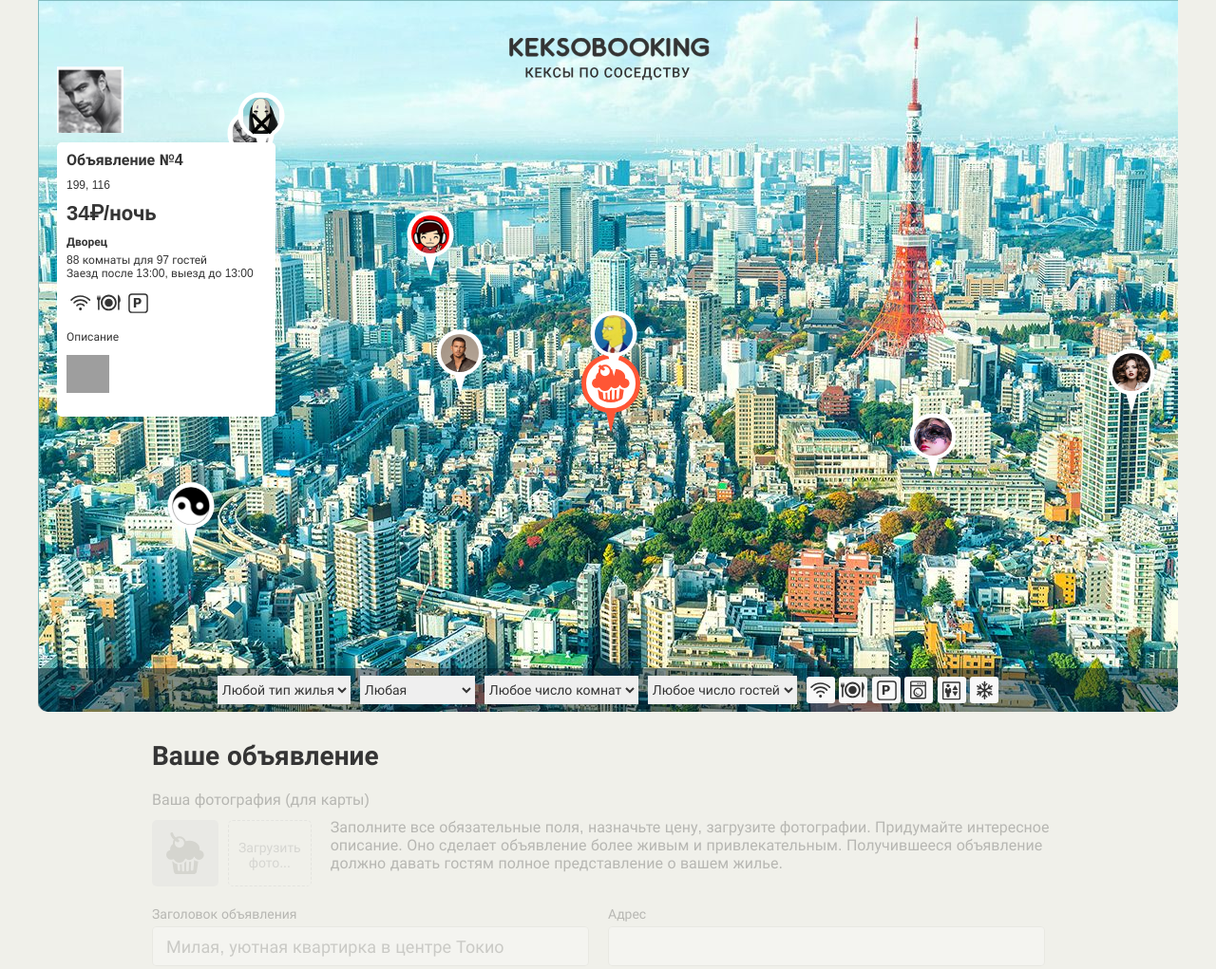
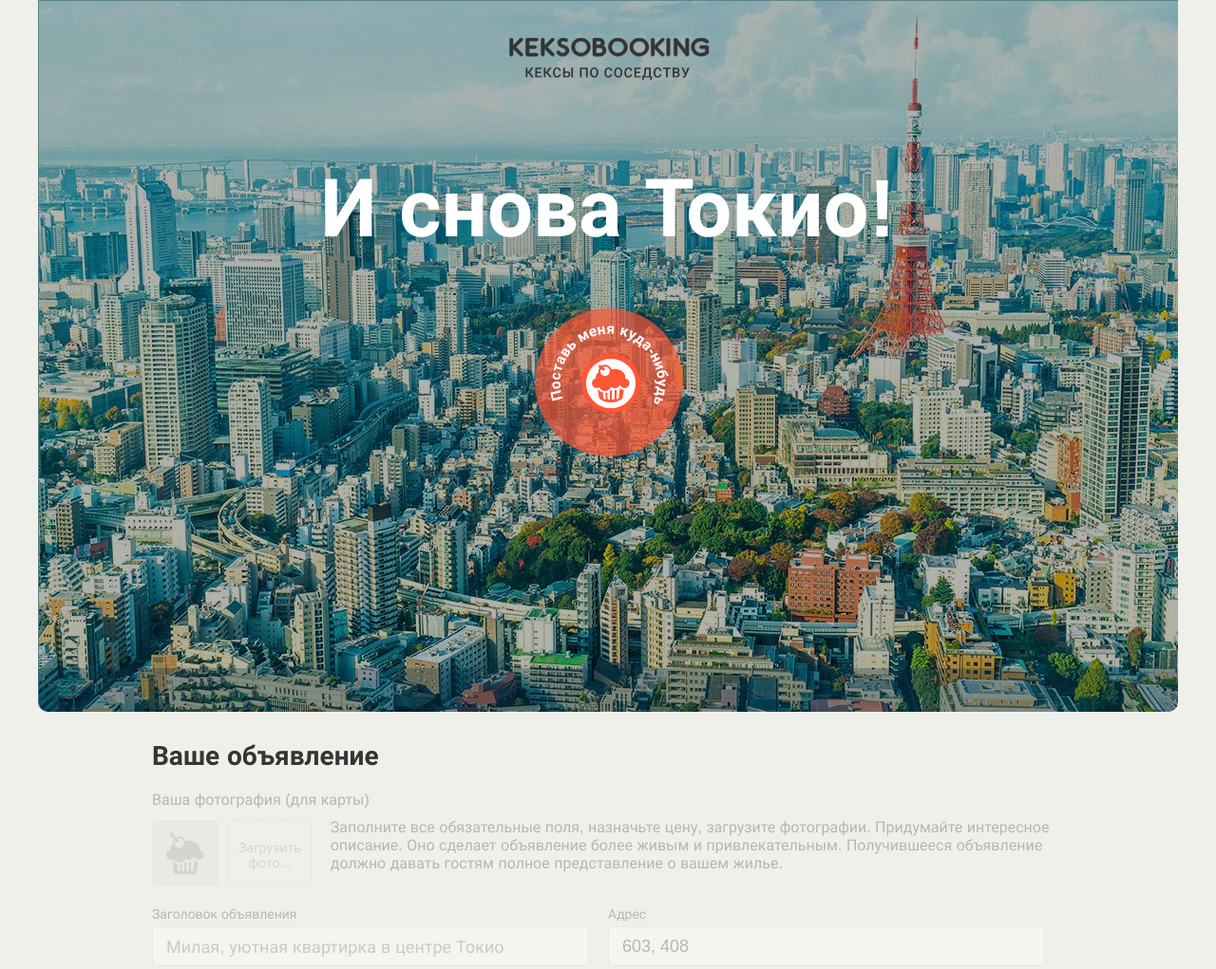
Before and after one commit to WhFrost/17826-keksobooking-21, a website: page index.html in a window 1280 px wide. Shown: the top 1021 px of the page at 95% size. Drawn offline with Linux system fonts and the light colour scheme; grey boxes are pictures that could not be loaded.

Commit message:
Активация страницы. Начало валидации формы

```diff
--- a/js/main.js
+++ b/js/main.js
@@ -16,27 +16,41 @@ const LOCATION_X = document.querySelector(`.map`).offsetWidth;
 const LOCATION_Y = 630;
 const MAP = document.querySelector(`.map`);
 const MAP_PIN = document.querySelector(`.map__pins`);
+const MAP_MAIN_PIN = document.querySelector(`.map__pin--main`);
+const MAIN_PIN_WIDTH = 65;
+const MAIN_PIN_HEIGHT = 65;
+const MAIN_PIN_X = Math.round(MAIN_PIN_WIDTH / 2 + MAP_MAIN_PIN.offsetLeft);
+const MAIN_PIN_Y = Math.round(MAIN_PIN_HEIGHT / 2 + MAP_MAIN_PIN.offsetTop);
+const MAIN_PIN_OFFSET_Y = Math.round(MAIN_PIN_HEIGHT / 2 + 19);
+const MAP_FILTERS = document.querySelectorAll(`.map__filter`);
 const PIN_TEMPLATE = document.querySelector(`#pin`)
   .content
   .querySelector(`.map__pin`);
-const FILTERS_CONTAINER = document.querySelector(`.map__filters-container`);
-const CARD_TEMPLATE = document.querySelector(`#card`)
-  .content
-  .querySelector(`.popup`);
+// const FILTERS_CONTAINER = document.querySelector(`.map__filters-container`);
+// const CARD_TEMPLATE = document.querySelector(`#card`)
+// .content
+// .querySelector(`.popup`);
+const FORM = document.querySelector(`.ad-form`);
+const FORM_FIELDSET = FORM.querySelectorAll(`fieldset`);
+const FORM_FIELD_ADDRESS = FORM.querySelector(`#address`);
+const FORM_FIELD_ROOMS = FORM.querySelector(`#room_number`);
+// const FORM_FIELD_ROOMS_VALUE = FORM_FIELD_ROOMS.querySelectorAll(`option`);
+const FORM_FIELD_GUESTS = FORM.querySelector(`#capacity`);
+// const FORM_FIELD_GUESTS_VALUE = FORM_FIELD_GUESTS.querySelectorAll(`option`);
 
-let getRandom = function (min, max) {
+const getRandom = function (min, max) {
   return min + Math.floor(Math.random() * (max + 1 - min));
 };
 
-let getRandomElement = function (arr) {
+const getRandomElement = function (arr) {
   return arr[Math.floor(Math.random() * arr.length)];
 };
 
-let getNextRandomUserId = function () {
+const getNextRandomUserId = function () {
   return USERS_ID.splice((Math.floor(Math.random() * USERS_ID.length)), 1);
 };
 
-let getRandomArr = function (arr) {
+const getRandomArr = function (arr) {
   let length = getRandom(0, arr.length);
   let newArr = [];
   for (let i = 0; i < length; i++) {
@@ -45,7 +59,7 @@ let getRandomArr = function (arr) {
   return newArr;
 };
 
-let getRandomOffer = function () {
+const getRandomOffer = function () {
   let userId = getNextRandomUserId();
   let locationX = getRandom(0, LOCATION_X);
   let locationY = getRandom(0, LOCATION_Y);
@@ -73,7 +87,7 @@ let getRandomOffer = function () {
   };
 };
 
-let getOffersList = function () {
+const getOffersList = function () {
   let offersList = [];
   for (let i = 0; i < OFFER_COUNT; i++) {
     offersList.push(getRandomOffer());
@@ -83,9 +97,7 @@ let getOffersList = function () {
 
 let offersList = getOffersList();
 
-MAP.classList.remove(`map--faded`);
-
-let renderPin = function (obj) {
+const renderPin = function (obj) {
   let pin = PIN_TEMPLATE.cloneNode(true);
   MAP_PIN.appendChild(pin);
   pin.style.left = obj.location.x + PIN_TEMPLATE.offsetWidth / 2 + `px`;
@@ -94,133 +106,191 @@ let renderPin = function (obj) {
   pin.querySelector(`img`).alt = obj.offer.title;
 };
 
-let renderPins = function () {
+const renderPins = function () {
   for (let i = 0; i < OFFER_COUNT; i++) {
     renderPin(offersList[i]);
   }
 };
-renderPins();
 
-let renderCardTemplate = function () {
-  let card = CARD_TEMPLATE.cloneNode(true);
-  MAP.insertBefore(card, FILTERS_CONTAINER);
-};
-let renderCardAvatar = function (obj) {
-  let popupAvatar = document.querySelector(`.popup__avatar`);
-  if (obj.author.avatar) {
-    popupAvatar.src = obj.author.avatar;
-  } else {
-    popupAvatar.remove();
+// let renderCardTemplate = function () {
+//   let card = CARD_TEMPLATE.cloneNode(true);
+//   MAP.insertBefore(card, FILTERS_CONTAINER);
+// };
+// let renderCardAvatar = function (obj) {
+//   let popupAvatar = document.querySelector(`.popup__avatar`);
+//   if (obj.author.avatar) {
+//     popupAvatar.src = obj.author.avatar;
+//   } else {
+//     popupAvatar.remove();
+//   }
+// };
+// let renderCardTitle = function (obj) {
+//   let popupTitle = document.querySelector(`.popup__title`);
+//   popupTitle.textContent = obj.offer.title;
+// };
+// let renderCardAddress = function (obj) {
+//   let popupAddress = document.querySelector(`.popup__text--address`);
+//   if (obj.offer.address) {
+//     popupAddress.textContent = obj.offer.address;
+//   } else {
+//     popupAddress.remove();
+//   }
+// };
+// let renderCardPrice = function (obj) {
+//   let popupPrice = document.querySelector(`.popup__text--price`);
+//   popupPrice.textContent = obj.offer.price + `₽/ночь`;
+// };
+// let renderCardType = function (obj) {
+//   let popupType = document.querySelector(`.popup__type`);
+//   let typeTranslation = {
+//     palace: `Дворец`,
+//     flat: `Квартира`,
+//     house: `Дом`,
+//     bungalow: `Бунгало`
+//   };
+//   if (obj.offer.type) {
+//     popupType.textContent = typeTranslation[obj.offer.type];
+//   } else {
+//     popupType.remove();
+//   }
+// };
+// let renderCardCapacity = function (obj) {
+//   let popupCapacity = document.querySelector(`.popup__text--capacity`);
+//   if (obj.offer.rooms && obj.offer.guests) {
+//     popupCapacity.textContent = obj.offer.rooms + ` комнаты для ` + obj.offer.guests + ` гостей`;
+//   } else {
+//     popupCapacity.remove();
+//   }
+// };
+// let renderCardTime = function (obj) {
+//   let popupTime = document.querySelector(`.popup__text--time`);
+//   if (obj.offer.checkin && obj.offer.checkout) {
+//     popupTime.textContent = `Заезд после ` + obj.offer.checkin + `, выезд до ` + obj.offer.checkout;
+//   } else {
+//     popupTime.remove();
+//   }
+// };
+// let renderCardFeatures = function (obj) {
+//   let popupFeatures = document.querySelector(`.popup__features`);
+//   while (popupFeatures.firstChild) {
+//     popupFeatures.firstChild.remove();
+//   }
+//   if (obj.offer.features) {
+//     for (let i = 0; i < obj.offer.features.length; i++) {
+//       let createFeature = function () {
+//         let feature = document.createElement(`li`);
+//         feature.classList.add(`popup__feature`);
+//         feature.classList.add(`popup__feature--` + obj.offer.features[i]);
+//         popupFeatures.appendChild(feature);
+//       };
+//       createFeature();
+//     }
+//   } else {
+//     popupFeatures.remove();
+//   }
+// };
+// let renderCardDescription = function (obj) {
+//   let popupDescription = document.querySelector(`.popup__description`);
+//   if (obj.offer.description) {
+//     popupDescription.textContent = obj.offer.description;
+//   } else {
+//     popupDescription.remove();
+//   }
+// };
+// let renderCardPhoto = function (obj) {
+//   let popupPhoto = document.querySelector(`.popup__photos`);
+//   while (popupPhoto.firstChild) {
+//     popupPhoto.firstChild.remove();
+//   }
+//   if (obj.offer.photos) {
+//     for (let i = 0; i < obj.offer.photos.length; i++) {
+//       let createPhoto = function () {
+//         let photo = document.createElement(`img`);
+//         photo.classList.add(`popup__photo`);
+//         photo.src = obj.offer.photos[i];
+//         photo.width = 45;
+//         photo.height = 40;
+//         photo.alt = `Фотография жилья`;
+//         popupPhoto.appendChild(photo);
+//       };
+//       createPhoto();
+//     }
+//   } else {
+//     popupPhoto.remove();
+//   }
+// };
+
+// let renderCard = function (obj) {
+//   renderCardTemplate();
+//   renderCardAvatar(obj);
+//   renderCardTitle(obj);
+//   renderCardAddress(obj);
+//   renderCardPrice(obj);
+//   renderCardType(obj);
+//   renderCardCapacity(obj);
+//   renderCardTime(obj);
+//   renderCardFeatures(obj);
+//   renderCardDescription(obj);
+//   renderCardPhoto(obj);
+// };
+
+// renderCard(offersList[0]);
+
+//
+const disablePage = function () {
+  MAP.classList.add(`map--faded`);
+  FORM.classList.add(`ad-form--disabled`);
+  FORM_FIELD_ADDRESS.value = MAIN_PIN_X + `, ` + MAIN_PIN_Y;
+  for (let i = 0; i < MAP_FILTERS.length; i++) {
+    MAP_FILTERS[i].setAttribute(`disabled`, true);
+  }
+  for (let i = 0; i < FORM_FIELDSET.length; i++) {
+    FORM_FIELDSET[i].setAttribute(`disabled`, true);
   }
 };
-let renderCardTitle = function (obj) {
-  let popupTitle = document.querySelector(`.popup__title`);
-  popupTitle.textContent = obj.offer.title;
-};
-let renderCardAddress = function (obj) {
-  let popupAddress = document.querySelector(`.popup__text--address`);
-  if (obj.offer.address) {
-    popupAddress.textContent = obj.offer.address;
-  } else {
-    popupAddress.remove();
+disablePage();
+
+const activatePage = function () {
+  MAP.classList.remove(`map--faded`);
+  FORM.classList.remove(`ad-form--disabled`);
+  FORM_FIELD_ADDRESS.value = MAIN_PIN_X + `, ` + (MAIN_PIN_Y + MAIN_PIN_OFFSET_Y);
+  renderPins();
+  for (let i = 0; i < MAP_FILTERS.length; i++) {
+    MAP_FILTERS[i].removeAttribute(`disabled`, true);
+  }
+  for (let i = 0; i < FORM_FIELDSET.length; i++) {
+    FORM_FIELDSET[i].removeAttribute(`disabled`, true);
   }
 };
-let renderCardPrice = function (obj) {
-  let popupPrice = document.querySelector(`.popup__text--price`);
-  popupPrice.textContent = obj.offer.price + `₽/ночь`;
+const onMainPinClick = function () {
+  activatePage();
 };
-let renderCardType = function (obj) {
-  let popupType = document.querySelector(`.popup__type`);
-  let typeTranslation = {
-    palace: `Дворец`,
-    flat: `Квартира`,
-    house: `Дом`,
-    bungalow: `Бунгало`
-  };
-  if (obj.offer.type) {
-    popupType.textContent = typeTranslation[obj.offer.type];
+
+MAP_MAIN_PIN.addEventListener(`mousedown`, function (evt) {
+  if (evt.which === 1) {
+    onMainPinClick();
+  }
+});
+MAP_MAIN_PIN.addEventListener(`keydown`, function (evt) {
+  if (evt.key === `Enter`) {
+    onMainPinClick();
+  }
+});
+
+const validatesRoomAndGuest = function () {
+  if (Number(FORM_FIELD_GUESTS.value) === 0 && Number(FORM_FIELD_ROOMS.value) !== 100) {
+    FORM_FIELD_ROOMS.setCustomValidity(`Требуется больше комнат`);
+  } else if (Number(FORM_FIELD_GUESTS.value) > Number(FORM_FIELD_ROOMS.value)) {
+    FORM_FIELD_GUESTS.setCustomValidity(`Слишком много гостей для кол-ва выбранных комнат`);
   } else {
-    popupType.remove();
-  }
-};
-let renderCardCapacity = function (obj) {
-  let popupCapacity = document.querySelector(`.popup__text--capacity`);
-  if (obj.offer.rooms && obj.offer.guests) {
-    popupCapacity.textContent = obj.offer.rooms + ` комнаты для ` + obj.offer.guests + ` гостей`;
-  } else {
-    popupCapacity.remove();
-  }
-};
-let renderCardTime = function (obj) {
-  let popupTime = document.querySelector(`.popup__text--time`);
-  if (obj.offer.checkin && obj.offer.checkout) {
-    popupTime.textContent = `Заезд после ` + obj.offer.checkin + `, выезд до ` + obj.offer.checkout;
-  } else {
-    popupTime.remove();
-  }
-};
-let renderCardFeatures = function (obj) {
-  let popupFeatures = document.querySelector(`.popup__features`);
-  while (popupFeatures.firstChild) {
-    popupFeatures.firstChild.remove();
-  }
-  if (obj.offer.features) {
-    for (let i = 0; i < obj.offer.features.length; i++) {
-      let createFeature = function () {
-        let feature = document.createElement(`li`);
-        feature.classList.add(`popup__feature`);
-        feature.classList.add(`popup__feature--` + obj.offer.features[i]);
-        popupFeatures.appendChild(feature);
-      };
-      createFeature();
-    }
-  } else {
-    popupFeatures.remove();
-  }
-};
-let renderCardDescription = function (obj) {
-  let popupDescription = document.querySelector(`.popup__description`);
-  if (obj.offer.description) {
-    popupDescription.textContent = obj.offer.description;
-  } else {
-    popupDescription.remove();
-  }
-};
-let renderCardPhoto = function (obj) {
-  let popupPhoto = document.querySelector(`.popup__photos`);
-  while (popupPhoto.firstChild) {
-    popupPhoto.firstChild.remove();
-  }
-  if (obj.offer.photos) {
-    for (let i = 0; i < obj.offer.photos.length; i++) {
-      let createPhoto = function () {
-        let photo = document.createElement(`img`);
-        photo.classList.add(`popup__photo`);
-        photo.src = obj.offer.photos[i];
-        photo.width = 45;
-        photo.height = 40;
-        photo.alt = `Фотография жилья`;
-        popupPhoto.appendChild(photo);
-      };
-      createPhoto();
-    }
-  } else {
-    popupPhoto.remove();
+    FORM_FIELD_GUESTS.setCustomValidity(``);
+    FORM_FIELD_ROOMS.setCustomValidity(``);
   }
 };
 
-let renderCard = function (obj) {
-  renderCardTemplate();
-  renderCardAvatar(obj);
-  renderCardTitle(obj);
-  renderCardAddress(obj);
-  renderCardPrice(obj);
-  renderCardType(obj);
-  renderCardCapacity(obj);
-  renderCardTime(obj);
-  renderCardFeatures(obj);
-  renderCardDescription(obj);
-  renderCardPhoto(obj);
-};
-
-renderCard(offersList[0]);
+FORM_FIELD_ROOMS.addEventListener(`input`, function () {
+  validatesRoomAndGuest();
+});
+FORM_FIELD_GUESTS.addEventListener(`input`, function () {
+  validatesRoomAndGuest();
+});
```
Also changed, not shown: index.html (+1 -1 lines).
